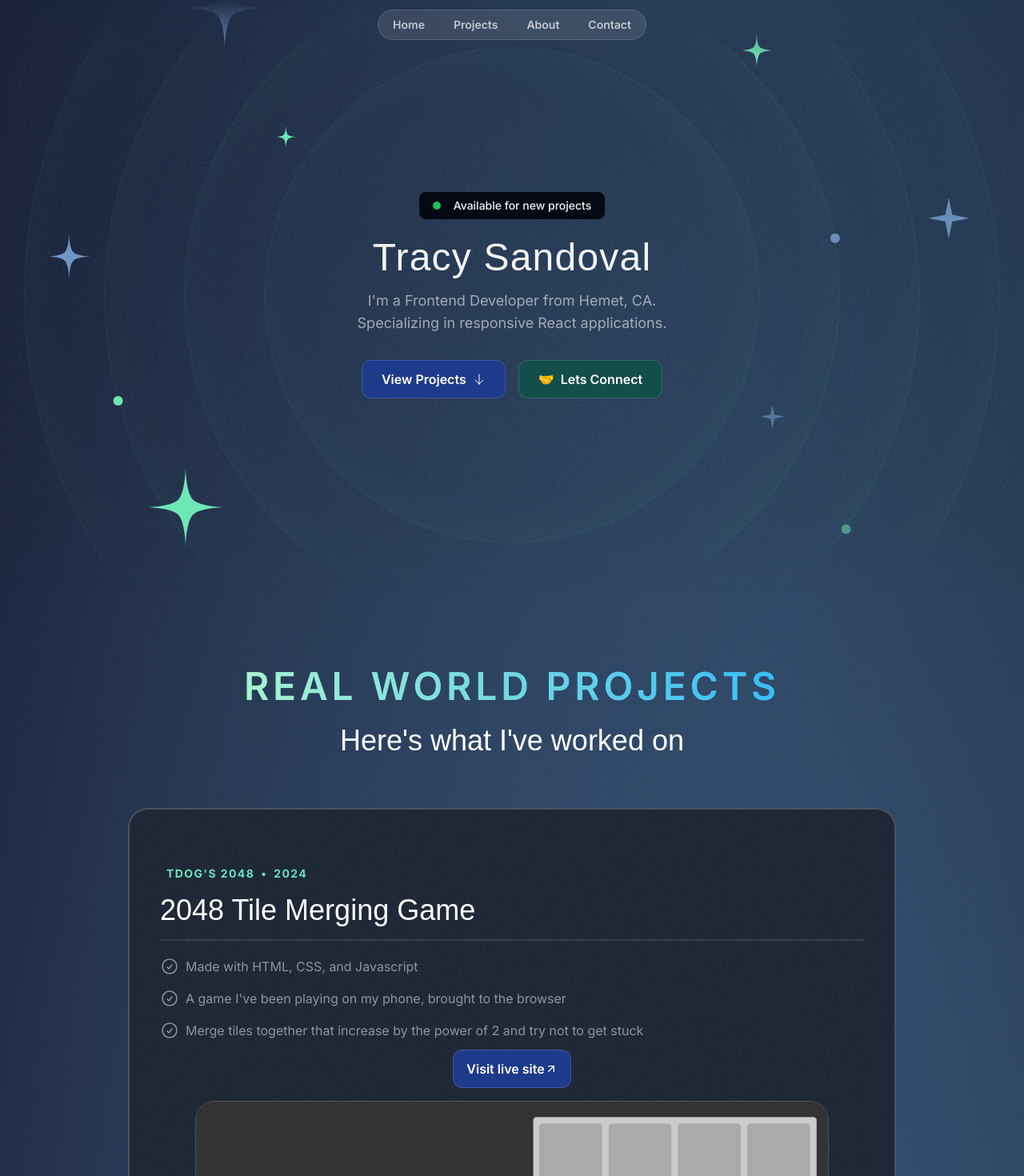
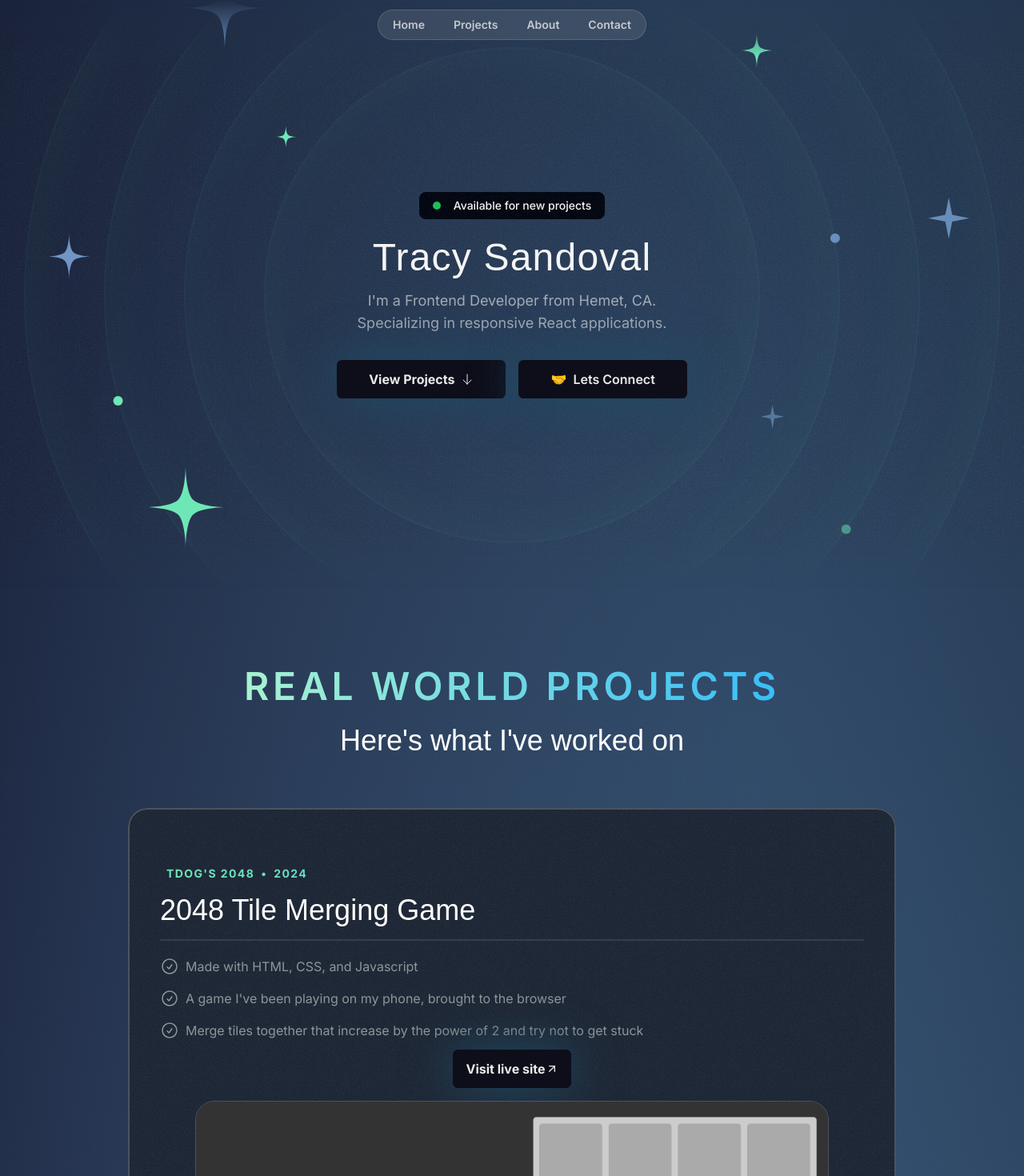
Before and after one commit to tdogcodes/Portfolio, a Next.js app in the folder starter-template/: page / in a window 1280 px wide. Shown: the top 1470 px of the page at 80% size. Built offline with nearby package versions, Linux system fonts and the light colour scheme; a web font is replaced by a local one.

Commit message:
rlly pretty button

```diff
--- a/starter-template/src/app/globals.css
+++ b/starter-template/src/app/globals.css
@@ -33,3 +33,26 @@ body{
         radial-gradient(at 74% 19%, hsla(189,97%,76%,0.1) 0px, transparent 90%),
         radial-gradient(at 95% 65%, hsla(189,72%,73%,0.1) 0px, transparent 90%);
 }
+
+.pretty-btn {
+    padding: 1rem 2.5rem;
+    border: none;
+    outline: none;
+    border-radius: 0.4rem;
+    cursor: pointer;
+    background-color: rgb(14, 14, 26);
+    color: rgb(234, 234, 234);
+    font-weight: 700;
+    transition: 0.6s;
+    box-shadow: 0px 0px 60px #1f4c65;
+  }
+
+  .pretty-btn:active {
+    scale: 0.92;
+  }
+
+  .pretty-btn:hover {
+    background: rgb(2,29,78);
+    background: linear-gradient(270deg, rgba(2, 29, 78, 0.681) 0%, rgba(31, 215, 232, 0.873) 60%);
+    color: rgb(4, 4, 38);
+  }
--- a/starter-template/src/sections/About.tsx
+++ b/starter-template/src/sections/About.tsx
@@ -81,7 +81,7 @@ export const AboutSection = () => {
   return (
   <div id="about" className="py-20 -mb-20">
     <div className="container">
-    <SectionHeader title="A Glimpse Into My World" eyebrow="learn a bit about myself" description=""/>
+    <SectionHeader title="A Glimpse Into My World" eyebrow="learn what shaped my perspective" description=""/>
     <div className="mt-20 flex flex-col gap-8">
       <div className="md:grid md:grid-cols-5 md:gap-8">
           <Card className=" md:col-span-2 sm:mb-8 md:mb-0">
--- a/starter-template/src/sections/Contact.tsx
+++ b/starter-template/src/sections/Contact.tsx
@@ -30,14 +30,13 @@ export const ContactSection = () => {
         <p className="text-sm mt-2">Ready to bring your next project to life? Let's make it happen!</p>
         <div className="flex items-center justify-center gap-4">
           <div className="flex flex-col">
-            <div onClick={handleCopy} className="bg-gray-800 hover:opacity-90 transition text-white inline-flex items-center justify-center px-6 h-12
-             cursor-pointer rounded-xl gap-2 mt-5">
-                <span className="font-semibold">{textToCopy}</span>
+            <div onClick={handleCopy} className="pretty-btn bg-gray-900 flex items-center px-6 h-12 rounded-xl gap-2 mt-5">
+              <span className="font-semibold">{textToCopy}</span>
               <CopyPaste className="size-4" fill="white"/>
             </div>
           </div>
-          <a href="https://mail.google.com/mail/u/0/#inbox?compose=new">
-            <button className="text-white bg-gray-900 flex items-center px-6 h-12 rounded-xl gap-2 mt-5
+          <a href="https://mail.google.com/mail/u/0/#inbox?compose=new" target={"_blank" + "_self"} rel={"noopener noreferrer" + undefined}>
+            <button className="pretty-btn bg-gray-900 flex items-center px-6 h-12 rounded-xl gap-2 mt-5
              hover:bg-white hover:text-gray-900 transition duration-500 border border-white/15">
               <span className="font-semibold">
                 Open Gmail
--- a/starter-template/src/sections/Hero.tsx
+++ b/starter-template/src/sections/Hero.tsx
@@ -74,12 +74,11 @@ export const HeroSection = () => {
         </p>
       </div>
       <div className="flex flex-col md:flex-row justify-center items-center mt-8 gap-4">
-        <button className="inline-flex items-center gap-2 border border-white/15 bg-blue-900 px-6 h-12 rounded-xl z-10 hover:bg-white hover:text-black transition duration-500">
-          <span className="font-semibold">
-            View Projects</span>
+        <button className="inline-flex items-center gap-2 pretty-btn h-12 z-10">
+          <span>View Projects</span>
           <ArrowDown className="size-4"/>
         </button>
-        <button className="inline-flex items-center gap-2 border border-white/15 bg-teal-900 text-white px-6 h-12 rounded-xl z-10 hover:bg-white hover:text-black transition duration-500">
+        <button className="inline-flex items-center gap-2 pretty-btn h-12 z-10">
           <span>🤝</span>
           <span className="font-semibold">Lets Connect</span>
         </button>
--- a/starter-template/src/sections/Projects.tsx
+++ b/starter-template/src/sections/Projects.tsx
@@ -72,9 +72,10 @@ export const ProjectsSection = () => {
                 </li>
                 ))}
             </ul>
-            <a href={project.link} className="block mx-auto w-full md:w-auto sm:w-auto ">
-              <button className="bg-blue-900 text-white h-12 md:w-auto rounded-xl lg:mt-3
-                hover:bg-white border border-white/15 hover:text-black transition duration-500 z-20 md:px-4 font-semibold inline-flex items-center px-3 justify-around gap-2m-auto mt-8">
+            <a href={project.link} className="block mx-auto w-full md:w-auto sm:w-auto "
+            target={"_blank" + "_self"} rel={"noopener noreferrer" + undefined}>
+              <button className=" h-12 md:w-auto rounded-xl lg:mt-3 pretty-btn
+                z-20 md:px-4 font-semibold inline-flex items-center px-3 justify-around gap-2m-auto mt-8">
                 <span className="">Visit live site</span>
                 <ArrowUpRight className="size-4"/>
               </button>
```
